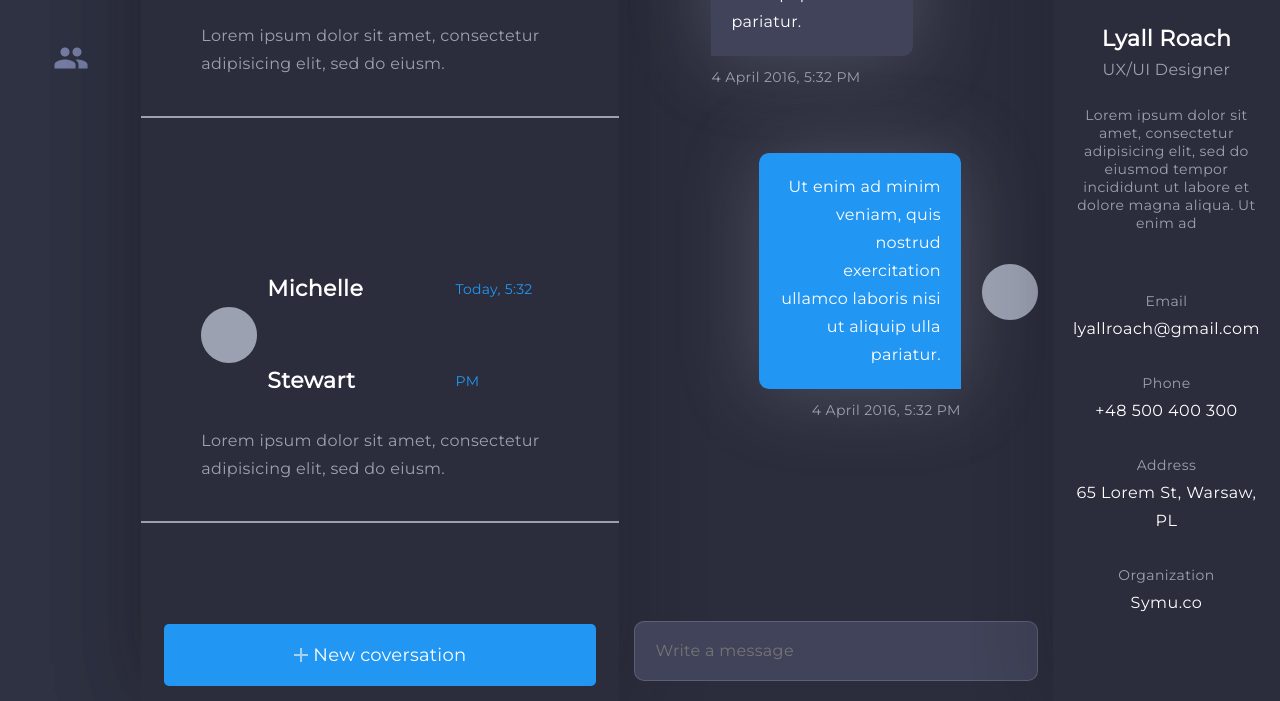
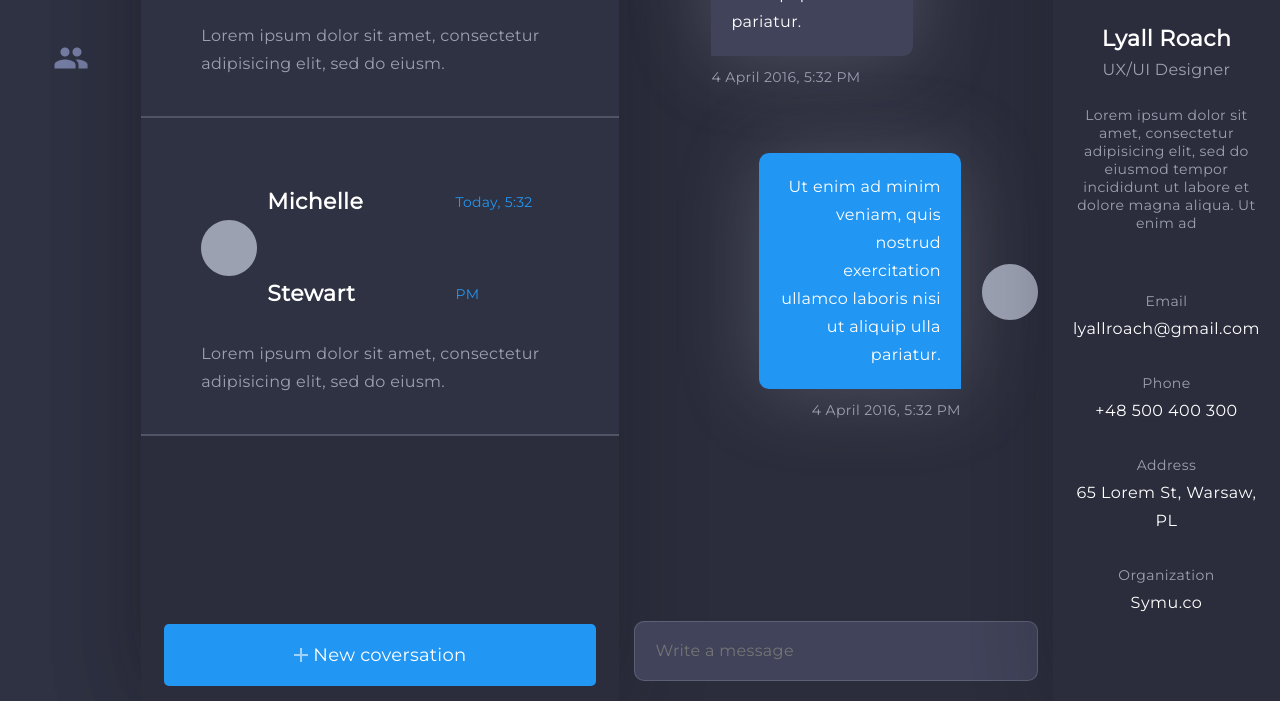
Before and after one commit to GH-Frontend-JS-9-online/Datsenko_hw_12, a website built with webpack: page src/template/index.html in a window 1280 px wide. Shown: the part 388-1089 px from the top of the page. Built offline with nearby package versions, Linux system fonts and the light colour scheme; files whose address does not match are found by name.

Commit message:
refactor _inbox.scss

```diff
--- a/src/styles/_inbox.scss
+++ b/src/styles/_inbox.scss
@@ -5,11 +5,12 @@
   font-weight: 400;
   display: flex;
   flex-direction: column;
-  justify-content: space-between;
+  justify-content: flex-start;
 }
 
 .messages {
-  border-bottom: 2px solid #9ca1b2;
+  background-color: #2f3242;
+  border-bottom: 2px solid  rgba(156, 161, 178, .3);
   padding: 38px 60px;
 }
 
@@ -48,6 +49,7 @@
 }
 
 .new-conversation {
+  margin-top: auto;
   display: flex;
   justify-content: center;
   align-items: center;
```
